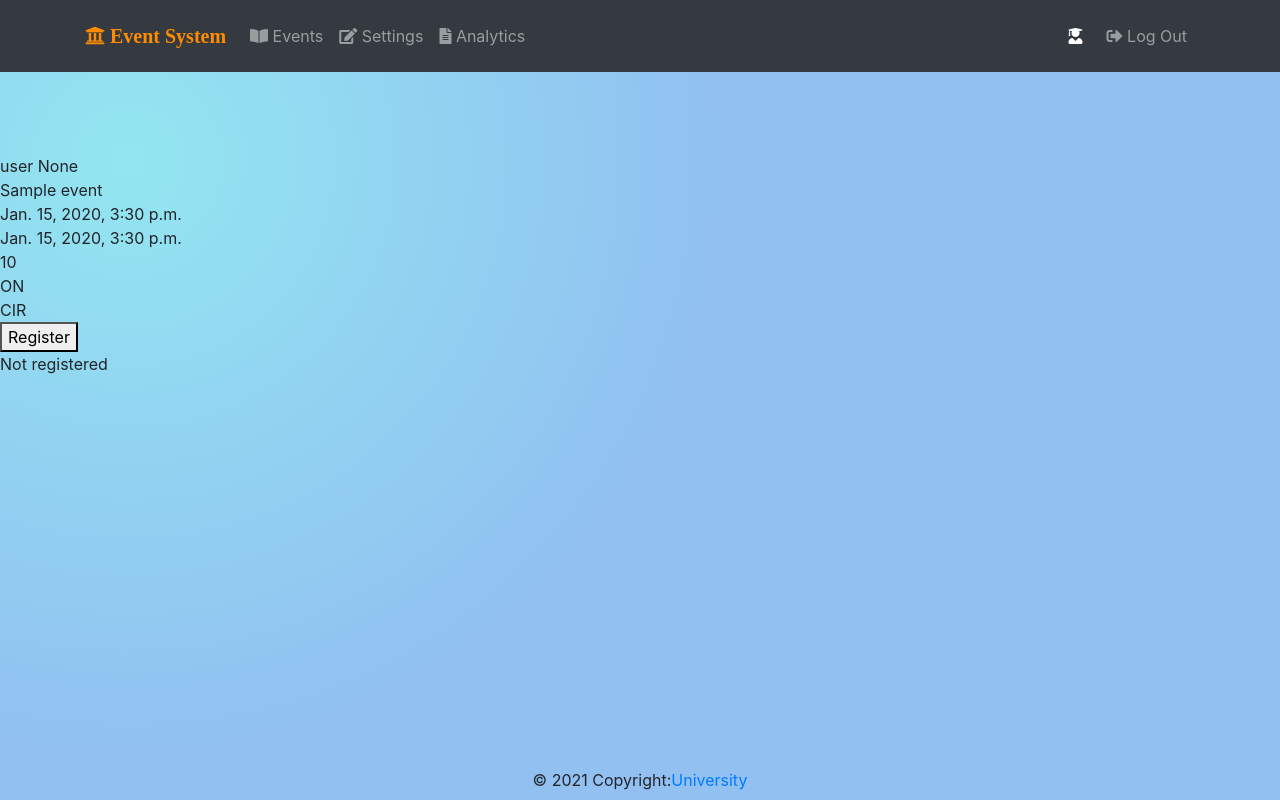
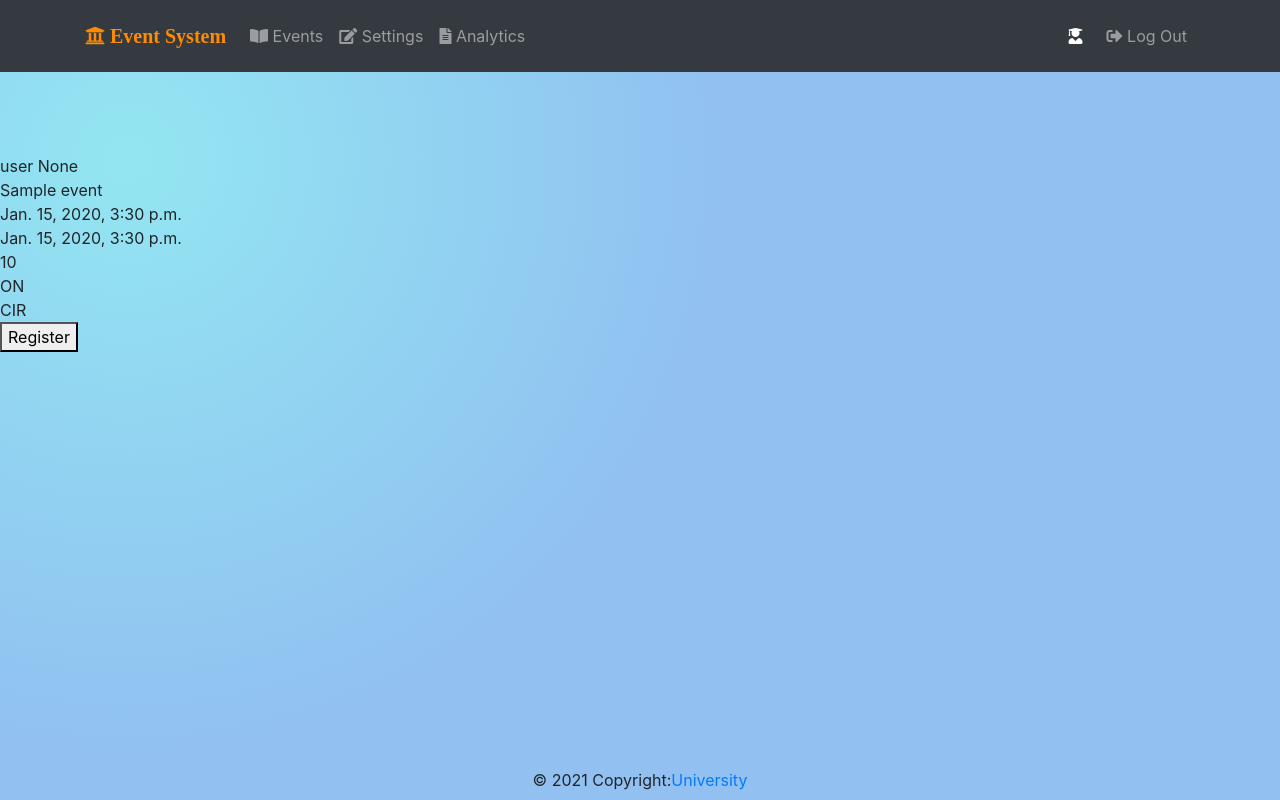
Before and after one commit to hiruthikj/guest-lecture, a Django app: template templates/event.html in a window 1280 px wide. Run offline with Django 3.2, Linux system fonts and the light colour scheme; the template is opened without the code that fills it: values that come from a table or form of the project are taken from there, others are empty; tables that the repository leaves empty hold one stand-in row (values such as "Sample post"); parts of the project's set-up code (start-up, migrations or seed data) failed here and were passed over.

Commit message:
refactor: render form only when not registered

```diff
--- a/templates/event.html
+++ b/templates/event.html
@@ -18,15 +18,16 @@ user {{ user.user_type }} {{ user.pk }}
 <br>{{ event.status }}
 <br>{{ event.type }}
 
+
+
+{% if already_applied %}
+Registered!!
+{% else %}
+{% comment %} Not registered {% endcomment %}
 <form action="{% url 'lecture_app:event_registration' user_pk=user.pk pk=event.pk %}" method="post">
     {% csrf_token %}
     <button type="submit">Register</button>
 </form>
-
-{% if already_applied %}
-Registered!!
-{% else %}
-Not registered
 {% endif %}
 
 
```
